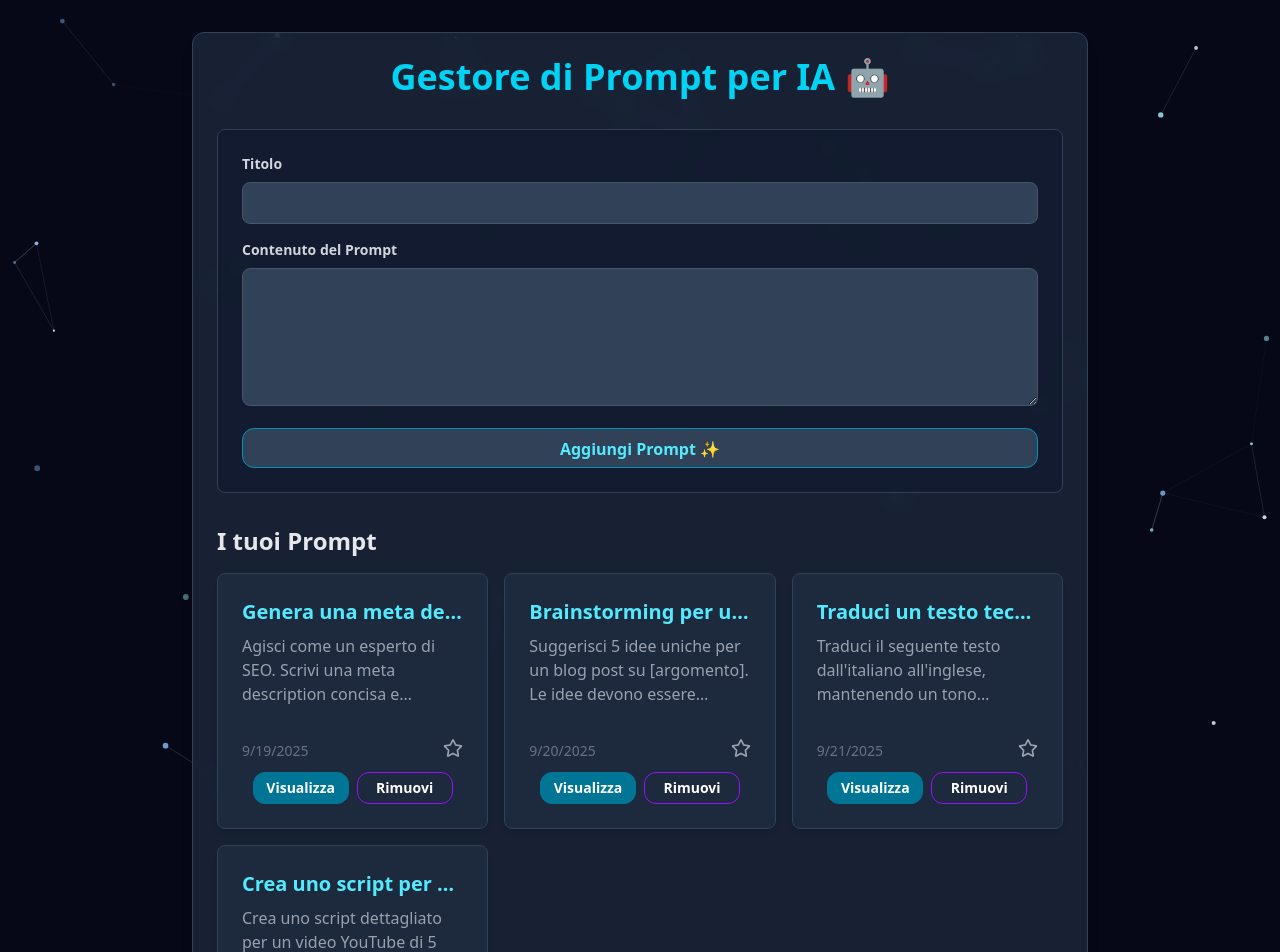
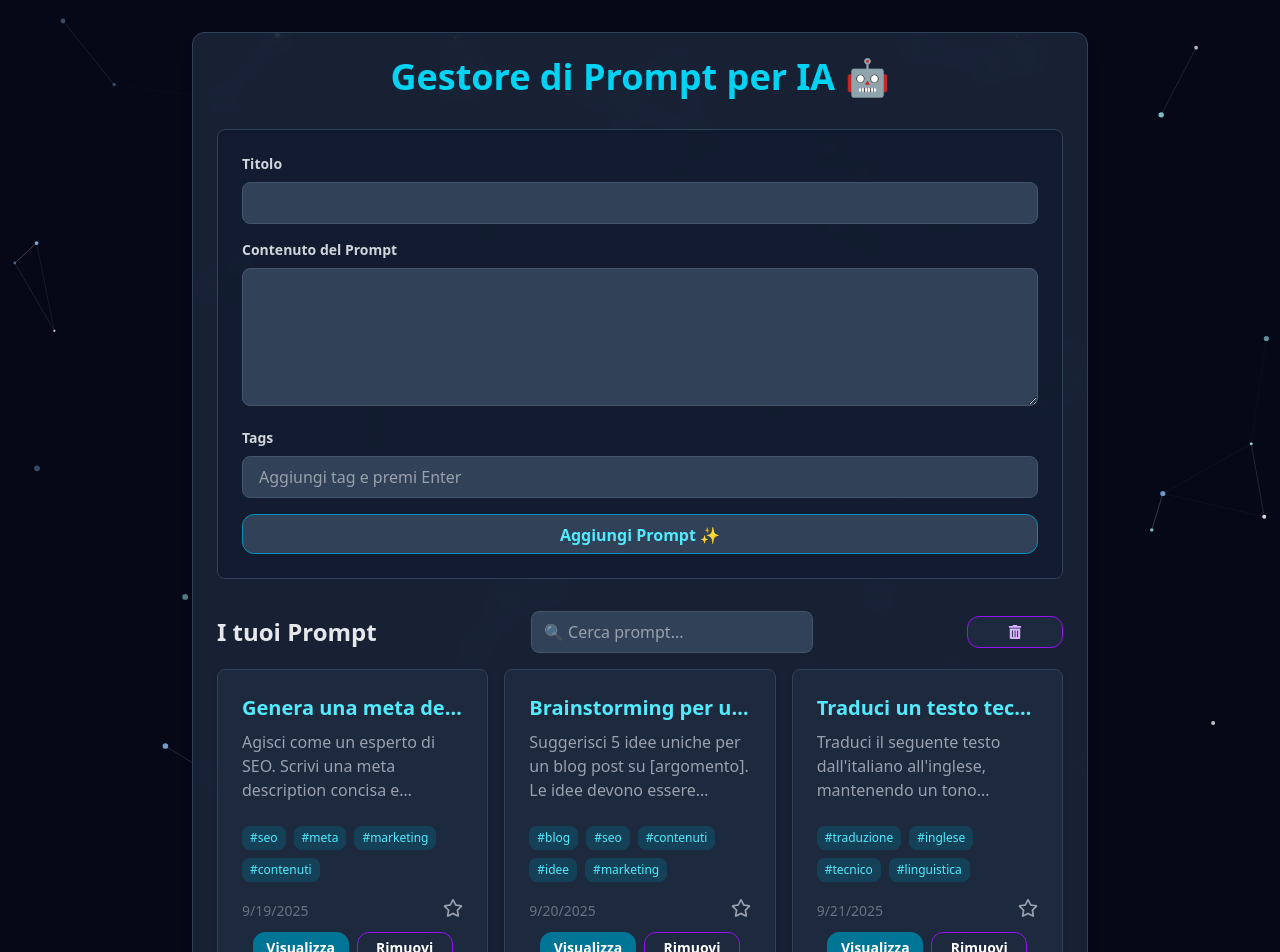
Before and after one commit to LLeo93/prompt-ai, a React (Vite) app: page / in a window 1280 px wide. Shown: the top 952 px of the page. Built offline with nearby package versions, Linux system fonts and the light colour scheme.

Commit message:
aggiunta ricerca anche per tags

```diff
--- a/src/App.tsx
+++ b/src/App.tsx
@@ -107,7 +107,6 @@ function App() {
                     accept=".json"
                     className="hidden"
                   />
-
                 </AnimatedComponent>
               }
             />
--- a/src/app/store.ts
+++ b/src/app/store.ts
@@ -1,4 +1,3 @@
-// src/app/store.ts
 import { configureStore } from '@reduxjs/toolkit';
 import promptsReducer from '../features/prompts/promptsSlice';
 
--- /dev/null
+++ b/src/components/Buttons/ClearStorageButton.tsx
@@ -0,0 +1,62 @@
+import React from 'react';
+import { useDispatch } from 'react-redux';
+import Button from './Button';
+import { FaTrashAlt } from 'react-icons/fa';
+import Tooltip from '../Tooltip';
+import Swal from 'sweetalert2';
+import withReactContent from 'sweetalert2-react-content';
+import { clearPrompts } from '../../features/prompts/promptsSlice';
+
+const MySwal = withReactContent(Swal);
+
+interface ClearStorageButtonProps {
+  tooltipText?: string;
+  className?: string;
+}
+
+const ClearStorageButton: React.FC<ClearStorageButtonProps> = ({
+  tooltipText = 'Svuota tutto',
+  className,
+}) => {
+  const dispatch = useDispatch();
+
+  const handleClearStorage = () => {
+    MySwal.fire({
+      title: 'Sei sicuro?',
+      text: 'Questa azione cancellerà TUTTI i prompt, inclusi quelli di default, e i preferiti. Non potrai più tornare indietro!',
+      icon: 'warning',
+      showCancelButton: true,
+      confirmButtonColor: '#9333ea',
+      cancelButtonColor: '#475569',
+      confirmButtonText: 'Sì, svuota tutto!',
+      cancelButtonText: 'Annulla',
+    }).then((result) => {
+      if (result.isConfirmed) {
+        dispatch(clearPrompts());
+
+        MySwal.fire({
+          icon: 'success',
+          title: 'Svuotato!',
+          text: 'Tutti i dati sono stati cancellati.',
+          showConfirmButton: false,
+          timer: 1500,
+        });
+      }
+    });
+  };
+
+  return (
+    <Tooltip text={tooltipText}>
+      <Button
+        onClick={handleClearStorage}
+        variant="danger"
+        className={`flex justify-center items-center ${className}`}
+        size="sm"
+      >
+        <FaTrashAlt />
+      </Button>
+    </Tooltip>
+  );
+};
+
+export default ClearStorageButton;
--- a/src/features/prompts/PromptForm.tsx
+++ b/src/features/prompts/PromptForm.tsx
@@ -13,7 +13,23 @@ const MySwal = withReactContent(Swal);
 const PromptForm: React.FC = () => {
   const [title, setTitle] = useState('');
   const [content, setContent] = useState('');
+  const [tags, setTags] = useState<string[]>([]);
+  const [tagInput, setTagInput] = useState('');
   const dispatch = useDispatch();
+
+  const handleAddTag = (e: React.KeyboardEvent<HTMLInputElement>) => {
+    if (e.key === 'Enter' && tagInput.trim() !== '') {
+      e.preventDefault();
+      if (!tags.includes(tagInput.trim())) {
+        setTags([...tags, tagInput.trim()]);
+      }
+      setTagInput('');
+    }
+  };
+
+  const handleRemoveTag = (tagToRemove: string) => {
+    setTags(tags.filter((tag) => tag !== tagToRemove));
+  };
 
   const handleSubmit = (e: React.FormEvent) => {
     e.preventDefault();
@@ -30,10 +46,12 @@ const PromptForm: React.FC = () => {
       title,
       content,
       createdAt: new Date().toISOString(),
+      tags: tags,
     };
     dispatch(addPrompt(newPrompt));
     setTitle('');
     setContent('');
+    setTags([]);
 
     MySwal.fire({
       icon: 'success',
@@ -72,6 +90,36 @@ const PromptForm: React.FC = () => {
             className="w-full px-4 py-2 bg-slate-700 text-white rounded-lg focus:outline-none focus:ring-2 focus:ring-cyan-400 border border-slate-600"
           />
         </div>
+        <div className="mb-4">
+          <label className="block text-gray-300 text-sm font-bold mb-2">
+            Tags
+          </label>
+          <div className="flex flex-wrap gap-2 p-2 bg-slate-700 rounded-lg border border-slate-600">
+            {tags.map((tag, i) => (
+              <span
+                key={i}
+                className="flex items-center gap-1 px-2 py-1 text-sm bg-cyan-700/30 text-cyan-300 rounded-lg"
+              >
+                #{tag}
+                <button
+                  type="button"
+                  onClick={() => handleRemoveTag(tag)}
+                  className="text-red-400 hover:text-red-600 ml-1"
+                >
+                  ✕
+                </button>
+              </span>
+            ))}
+            <input
+              type="text"
+              value={tagInput}
+              onChange={(e) => setTagInput(e.target.value)}
+              onKeyDown={handleAddTag}
+              placeholder="Aggiungi tag e premi Enter"
+              className="flex-grow px-2 bg-transparent text-white outline-none"
+            />
+          </div>
+        </div>
         <Button type="submit" variant="primary" className="w-full">
           Aggiungi Prompt ✨
         </Button>
--- a/src/features/prompts/PromptList.tsx
+++ b/src/features/prompts/PromptList.tsx
@@ -1,4 +1,4 @@
-import React from 'react';
+import React, { useState } from 'react';
 import { useSelector, useDispatch } from 'react-redux';
 import type { RootState } from '../../app/store';
 import { removePrompt, toggleFavorite } from '../prompts/promptsSlice';
@@ -10,6 +10,7 @@ import Swal from 'sweetalert2';
 import type { SweetAlertResult } from 'sweetalert2';
 import withReactContent from 'sweetalert2-react-content';
 import Button from '../../components/Buttons/Button';
+import ClearStorageButton from '../../components/Buttons/ClearStorageButton';
 
 const MySwal = withReactContent(Swal);
 
@@ -59,19 +60,39 @@ const PromptList: React.FC = () => {
     });
   };
 
+  const [search, setSearch] = useState('');
+
+  const filteredPrompts = prompts.filter((p) => {
+    const query = search.toLowerCase();
+    return (
+      p.title.toLowerCase().includes(query) ||
+      p.content.toLowerCase().includes(query) ||
+      (p.tags && p.tags.some((tag) => tag.toLowerCase().includes(query)))
+    );
+  });
+
   return (
     <div className="mt-8 flex flex-col">
-      <h2 className="text-2xl font-bold text-gray-200 mb-4 col-12">
-        I tuoi Prompt
-      </h2>
-      {prompts.length === 0 ? (
+      <div className="mb-4 flex flex-col md:flex-row md:justify-between md:items-center gap-2">
+        <h2 className="text-2xl font-bold text-gray-200">I tuoi Prompt</h2>
+        <input
+          type="text"
+          placeholder="🔍 Cerca prompt..."
+          value={search}
+          onChange={(e) => setSearch(e.target.value)}
+          className="px-3 py-2 rounded-lg bg-slate-700 text-white focus:outline-none focus:ring-2 focus:ring-cyan-400 border border-slate-600 w-full md:w-1/3"
+        />
+        <ClearStorageButton />
+      </div>
+
+      {filteredPrompts.length === 0 ? (
         <p className="text-gray-400 italic col-12">
-          Nessun prompt salvato. Inizia ad aggiungerne uno!
+          Nessun prompt trovato. Inizia ad aggiungerne uno!
         </p>
       ) : (
         <AnimatePresence>
           <div className="grid grid-cols-1 md:grid-cols-2 lg:grid-cols-3 gap-4">
-            {prompts.map((prompt) => (
+            {filteredPrompts.map((prompt) => (
               <motion.div
                 key={prompt.id}
                 initial={{ opacity: 0, scale: 0.9 }}
@@ -88,6 +109,20 @@ const PromptList: React.FC = () => {
                     {prompt.content}
                   </p>
                 </Link>
+
+                {prompt.tags && prompt.tags.length > 0 && (
+                  <div className="flex flex-wrap gap-2 mt-2">
+                    {prompt.tags.map((tag, i) => (
+                      <span
+                        key={i}
+                        className="px-2 py-1 text-xs bg-cyan-700/30 text-cyan-300 rounded-lg"
+                      >
+                        #{tag}
+                      </span>
+                    ))}
+                  </div>
+                )}
+
                 <div className="flex flex-col justify-end mt-4 gap-2">
                   <div className="flex justify-between items-center">
                     <span className="text-sm text-gray-500">
@@ -117,7 +152,7 @@ const PromptList: React.FC = () => {
                     </Tooltip>
                   </div>
                   <div className="flex justify-center items-center gap-2">
-                    <Tooltip text="Visualizza Propt">
+                    <Tooltip text="Visualizza Prompt">
                       <Link to={`/prompt/${prompt.id}`}>
                         <Button variant="view" size="sm">
                           Visualizza
--- a/src/features/prompts/defaultPrompts.ts
+++ b/src/features/prompts/defaultPrompts.ts
@@ -8,24 +8,28 @@ export const defaultPrompts: Prompt[] = [
     id: uuidv4(),
     title: 'Genera una meta description',
     content: `Agisci come un esperto di SEO. Scrivi una meta description concisa e accattivante (massimo 155 caratteri) per il seguente articolo: [Inserisci qui il titolo o il testo dell'articolo]. L'obiettivo è incoraggiare i clic dai risultati di ricerca.`,
+    tags: ['seo', 'meta', 'marketing', 'contenuti'],
     createdAt: new Date(now.getTime() - 3 * 24 * 60 * 60 * 1000).toISOString(),
   },
   {
     id: uuidv4(),
     title: 'Brainstorming per un blog post',
     content: `Suggerisci 5 idee uniche per un blog post su [argomento]. Le idee devono essere pertinenti, ottimizzate per la SEO e coinvolgenti per un pubblico interessato a [descrivi il pubblico].`,
+    tags: ['blog', 'seo', 'contenuti', 'idee', 'marketing'],
     createdAt: new Date(now.getTime() - 2 * 24 * 60 * 60 * 1000).toISOString(),
   },
   {
     id: uuidv4(),
     title: 'Traduci un testo tecnico',
     content: `Traduci il seguente testo dall'italiano all'inglese, mantenendo un tono formale e tecnico. Assicurati che il vocabolario sia preciso per il settore di [settore di riferimento]. Testo da tradurre: [Inserisci qui il testo].`,
+    tags: ['traduzione', 'inglese', 'tecnico', 'linguistica'],
     createdAt: new Date(now.getTime() - 1 * 24 * 60 * 60 * 1000).toISOString(),
   },
   {
     id: uuidv4(),
     title: 'Crea uno script per un video YouTube',
     content: `Crea uno script dettagliato per un video YouTube di 5 minuti su [argomento]. Lo script deve includere una intro accattivante, punti chiave da trattare e una call-to-action finale per incoraggiare gli iscritti.`,
+    tags: ['youtube', 'script', 'video', 'contenuti', 'marketing'],
     createdAt: now.toISOString(),
   },
 ];
--- a/src/features/prompts/promptsSlice.ts
+++ b/src/features/prompts/promptsSlice.ts
@@ -8,10 +8,34 @@ interface PromptsState {
   favorites: string[];
 }
 
-const initialState: PromptsState = {
-  prompts: defaultPrompts,
-  favorites: [],
+const loadState = (): PromptsState => {
+  try {
+    const serializedPrompts = localStorage.getItem('prompts');
+    const serializedFavorites = localStorage.getItem('favorites');
+
+    const favorites = serializedFavorites
+      ? JSON.parse(serializedFavorites)
+      : [];
+
+    const mergedPromptsMap = new Map<string, Prompt>();
+    defaultPrompts.forEach((p) => mergedPromptsMap.set(p.id, p));
+
+    if (serializedPrompts !== null) {
+      const storedPrompts: Prompt[] = JSON.parse(serializedPrompts);
+
+      storedPrompts.forEach((p) => mergedPromptsMap.set(p.id, p));
+    }
+
+    const mergedPrompts = Array.from(mergedPromptsMap.values());
+
+    return { prompts: mergedPrompts, favorites: favorites };
+  } catch (error) {
+    console.error('Errore nel caricamento del local storage:', error);
+    return { prompts: defaultPrompts, favorites: [] };
+  }
 };
+
+const initialState: PromptsState = loadState();
 
 export const promptsSlice = createSlice({
   name: 'prompts',
@@ -19,18 +43,21 @@ export const promptsSlice = createSlice({
   reducers: {
     addPrompt: (state, action: PayloadAction<Prompt>) => {
       state.prompts.push(action.payload);
+      localStorage.setItem('prompts', JSON.stringify(state.prompts));
     },
     removePrompt: (state, action: PayloadAction<string>) => {
       state.prompts = state.prompts.filter(
         (prompt) => prompt.id !== action.payload
       );
-
       state.favorites = state.favorites.filter((id) => id !== action.payload);
+      localStorage.setItem('prompts', JSON.stringify(state.prompts));
+      localStorage.setItem('favorites', JSON.stringify(state.favorites));
     },
     updatePrompt: (state, action: PayloadAction<Prompt>) => {
       const index = state.prompts.findIndex((p) => p.id === action.payload.id);
       if (index !== -1) {
         state.prompts[index] = action.payload;
+        localStorage.setItem('prompts', JSON.stringify(state.prompts));
       }
     },
     toggleFavorite: (state, action: PayloadAction<string>) => {
@@ -41,13 +68,17 @@ export const promptsSlice = createSlice({
       } else {
         state.favorites.push(id);
       }
+      localStorage.setItem('favorites', JSON.stringify(state.favorites));
     },
-
     loadPrompts: (state, action: PayloadAction<Prompt[]>) => {
       state.prompts = action.payload;
+      localStorage.setItem('prompts', JSON.stringify(state.prompts));
     },
     clearPrompts: (state) => {
       state.prompts = [];
+      state.favorites = [];
+      localStorage.removeItem('prompts');
+      localStorage.removeItem('favorites');
     },
   },
 });
--- a/src/types.ts
+++ b/src/types.ts
@@ -3,4 +3,5 @@ export interface Prompt {
   title: string;
   content: string;
   createdAt: string;
+  tags?: string[];
 }
```
Also changed, not shown: 1 other file (tests, documents, lock files or other folders).
